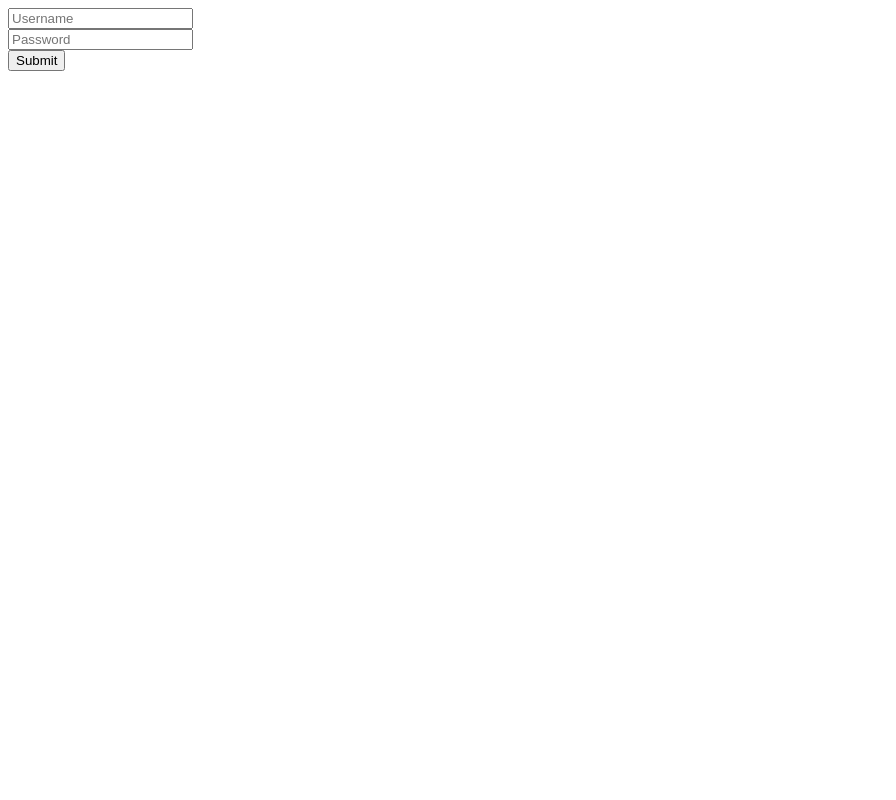
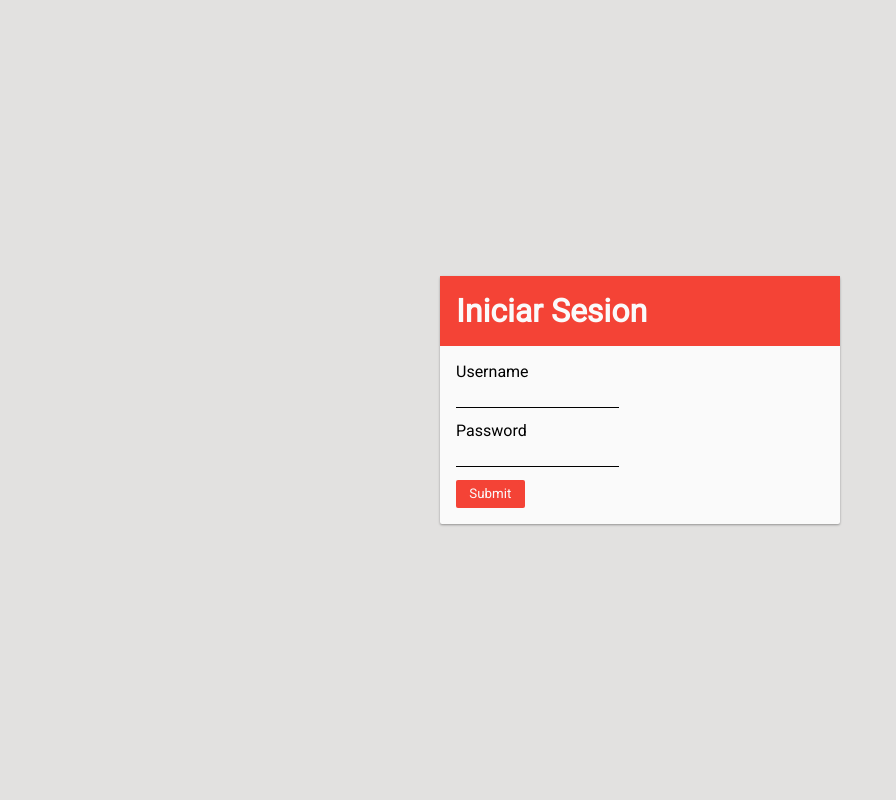
Before and after one commit to MonkeyAndres/AlexioProject, a Django app: page /login/ in a window 1280 px wide. Before the commit the part shown is almost empty. Shown: the whole page, without its empty margins (0-896 px from the left). Run offline with Django 3.2, Linux system fonts and the light colour scheme; some libraries are stand-ins or nearby versions.

Commit message:
Added styles in login page

```diff
--- /dev/null
+++ b/static/css/login.css
@@ -0,0 +1,59 @@
+*{
+    margin: 0;
+    padding: 0;
+    border: 0;
+    box-sizing: border-box;
+    font-family: 'Roboto', sans-serif´;
+}
+
+body{
+    background-color: #e2e1e0;
+    display: flex;
+    justify-content: center;
+    align-items: center;
+    min-height: 100vh;
+}
+
+.container{
+    width: 95%;
+    max-width: 400px;
+    background-color: #fafafa;
+    box-shadow: 0 1px 3px rgba(0,0,0,0.12), 0 1px 2px rgba(0,0,0,0.24);
+    border-radius: 2px;
+}
+
+.container>h1{
+    background-color: #F44336;
+    padding: 0.5em;
+    color: #fafafa;
+}
+
+.container>form{
+    padding: 1em;
+}
+
+.container>form>input[type="text"], .container>form>input[type="password"]{
+    padding: 0.4em;
+    margin-bottom: 1em;
+    border-bottom: 1px black solid;
+    outline: none;
+    background-color: transparent;
+}
+
+.container>form>input[type="submit"]{
+    background-color: #F44336;
+    padding: 0.5em 1em;
+    color: #fafafa;
+    border-radius: 2px;
+    transition: all 0.3s cubic-bezier(.25,.8,.25,1);
+}
+
+.container>form>input[type="submit"]:hover{
+    box-shadow: 0 3px 6px rgba(0,0,0,0.16), 0 3px 6px rgba(0,0,0,0.23);
+}
+
+#error{
+    padding: 1em;
+    padding-bottom: 0;
+    color: red;
+}
--- a/templates/login.html
+++ b/templates/login.html
@@ -1,19 +1,28 @@
+{% load static %}
 <!DOCTYPE html>
 <html lang="es">
 <head>
 	<meta charset="UTF-8">
-	<title>Login</title>
+	<title>Iniciar Sesion</title>
+	<meta name="viewport" content="width=device-width, user-scalable=no, initial-scale=1.0, maximum-scale=1.0, minimum-scale=1.0">
+	<link href="https://fonts.googleapis.com/css?family=Roboto" rel="stylesheet">
+    <link rel="stylesheet" href="//cdn.materialdesignicons.com/2.0.46/css/materialdesignicons.min.css">
+    <link rel="stylesheet" href="{% static "css/login.css" %}">
 </head>
 <body>
-	{% if errorMessage %}
-		<p>{{ errorMessage }}</p>
-	{% endif %}
-
-	<form action="/login/" method="POST">
-		{% csrf_token %}
-		<input type="text" name="user" placeholder="Username"><br>
-		<input type="text" name="password" placeholder="Password"><br>
+	<div class="container">
+        <h1>Iniciar Sesion</h1>
+        {% if errorMessage %}
+			<div id="error">{{ errorMessage }}.</div>
+		{% endif %}
+        <form action="/login/" method="POST">
+        	{% csrf_token %}
+            <span>Username</span><br>
+            <input type="text" name="user"><br>
+            <span>Password</span><br>
+            <input type="password" name="password"><br>
 		<input type="submit">
 	</form>
+    </div>
 </body>
 </html>
```
Also changed, not shown: db.sqlite3.
